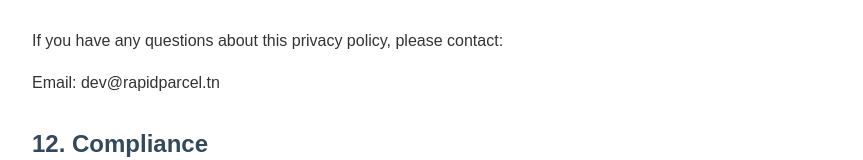
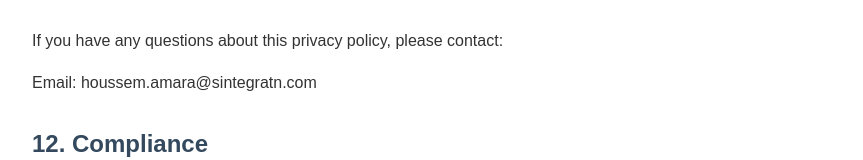
Before and after one commit to BigGangy/trackerprivacypage, a plain HTML site: page PRIVACY_POLICY.html in a window 1280 px wide. Shown: the part 2431-2591 px from the top of the page, without its empty margins (208-1071 px from the left). Drawn offline with Linux system fonts and the light colour scheme.

Commit message:
Update contact email in privacy policy

```diff
--- a/PRIVACY_POLICY.html
+++ b/PRIVACY_POLICY.html
@@ -124,7 +124,7 @@
 
     <h2>11. Contact Information</h2>
     <p>If you have any questions about this privacy policy, please contact:</p>
-    <p>Email: dev@rapidparcel.tn</p>
+    <p>Email: houssem.amara@sintegratn.com </p>
 
     <h2>12. Compliance</h2>
     <p>This extension complies with:</p>
```
